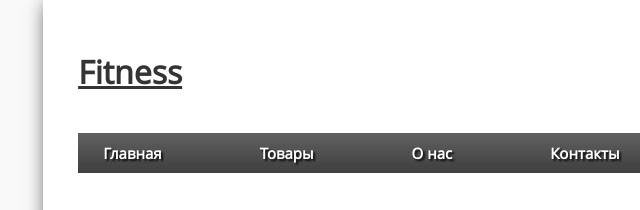
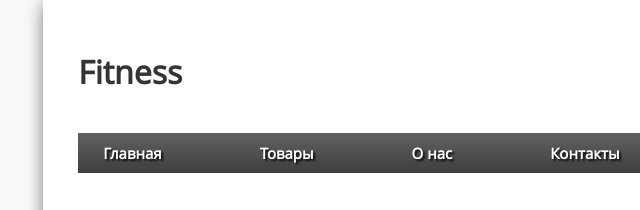
Before and after one commit to Acolnahuacatl/Acolnahuacatl.github.io, a plain HTML site: page GoIt/markup/home/Lesson3/index.html in a window 1280 px wide. Shown: the top 210 px of the page, 100-740 px from the left. Drawn offline with Linux system fonts and the light colour scheme.

Commit message:
Update style.css

```diff
--- a/GoIt/markup/home/Lesson3/css/style.css
+++ b/GoIt/markup/home/Lesson3/css/style.css
@@ -71,7 +71,7 @@ body{
 }
 .logo h1 a{
     color: #343434;
-    texte-decoration: none;
+    text-decoration: none;
 }
 .top_menu{
     background: url(../img/link.jpg) repeat-x;
```
